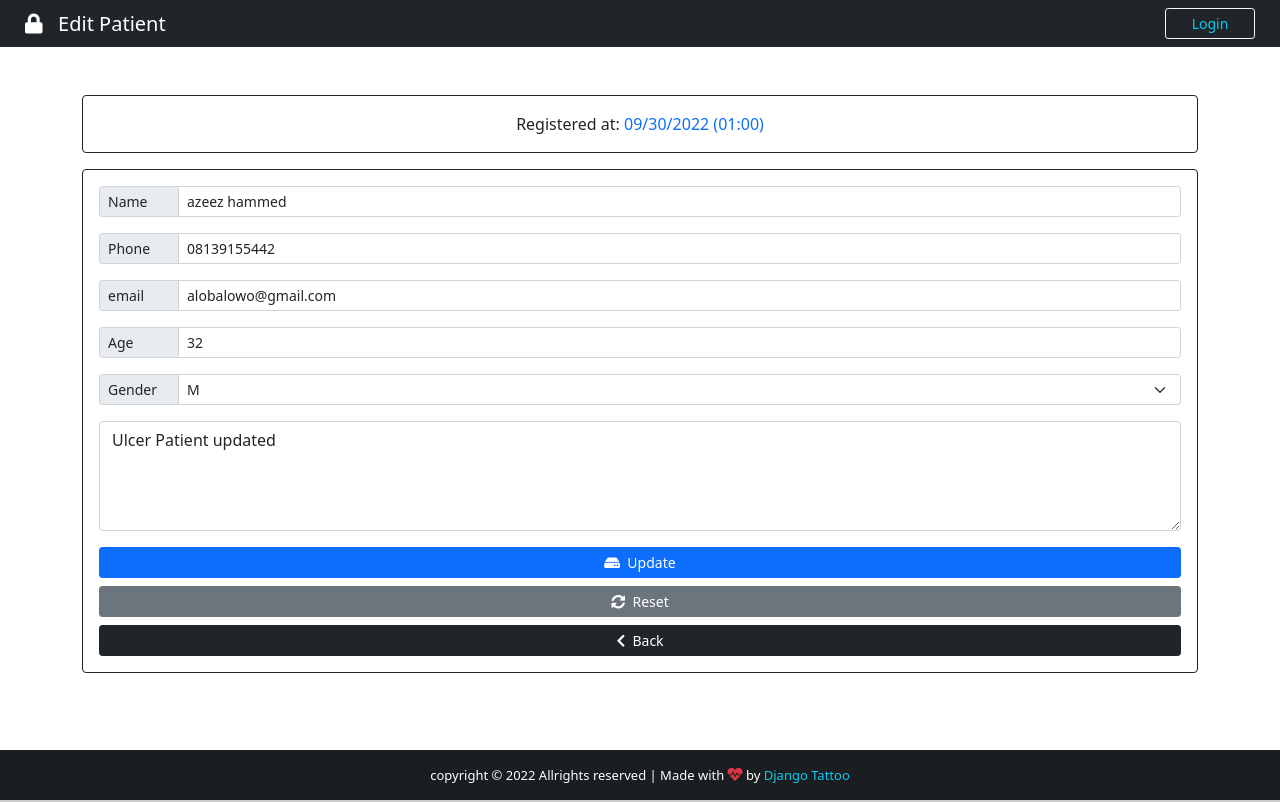
After one commit to Asoliudeen1/Crud-patients-management-system, a Django app: page /edit_patient/1 in a window 1280 px wide. The commit adds this page. Run offline with Django 4.2, Linux system fonts and the light colour scheme; data comes from the database, SQL or seed files in the repository; both versions use the stored data as it was after the commit; some libraries are stand-ins or nearby versions.

Commit message:
edit patient and reset button

```diff
--- a/app/models.py
+++ b/app/models.py
@@ -15,7 +15,7 @@ class Patient(models.Model):
     age = models.CharField(max_length=100)
     gender = models.CharField(max_length=100, null=True, choices=GENDER)
     description = models.TextField(max_length=200, blank=True, null=True)
-    created_at = models.DateField(auto_now_add=True)
+    created_at = models.DateTimeField(auto_now_add=True)
 
     def __str__(self):
         return self.name
--- a/app/templates/app/add_patients.html
+++ b/app/templates/app/add_patients.html
@@ -2,38 +2,43 @@
 
 {% block content %}
 
+
 <div class="container">
     <div class="row">
         <div class="col-lg-12">
-            <div class="card card-body border-dark text-primary mt-5">
-                <span class="text-center"> FILL OUT THE FORM BELOW</span>
+            <div class="card card-body border-dark mt-5">
+
+                <span class="text-center"> {% block title %}<span class="text-primary"> FILL OUT THE FORM BELOW</span>{% endblock title %}</span>
+
             </div>
-            <form action="{% url 'add-patient' %}" method="POST" enctype="multipart/form-data" class="card p-3 border-dark mt-3">
+            <form {% block action %} action="{% url 'add-patient' %}" {% endblock action %} method="POST" enctype="multipart/form-data" class="card p-3 border-dark mt-3">
                 {% csrf_token %}
                 <div class="input-group input-group-sm mb-3">
                     <span class="input-group-text side-label">Name</span>
-                    <input type="text" class="form-control" name="name" placeholder="Patient name" required>
+                    <input type="text" class="form-control" name="name" placeholder="Patient name" required {% block value-name %}{% endblock value-name %}>
                 </div>
 
                 <div class="input-group input-group-sm mb-3">
                     <span class="input-group-text side-label">Phone</span>
-                    <input type="phone" class="form-control" name="phone" placeholder="Patient phone" required>
+                    <input type="phone" class="form-control" name="phone" placeholder="Patient phone" required {% block value-phone %}{% endblock value-phone %}>
                 </div>
 
                 <div class="input-group input-group-sm mb-3">
                     <span class="input-group-text side-label">email</span>
-                    <input type="email" class="form-control" name="email" placeholder="Patient email" required>
+                    <input type="email" class="form-control" name="email" placeholder="Patient email" required {% block value-email %}{% endblock value-email %}>
                 </div>
 
                 <div class="input-group input-group-sm mb-3">
                     <span class="input-group-text side-label">Age</span>
-                    <input type="text" class="form-control" name="age" placeholder="Patient age" required>
+                    <input type="text" class="form-control" name="age" placeholder="Patient age" required {% block value-age %}{% endblock value-age %}>
                 </div>
 
                 <div class="input-group input-group-sm mb-3">
                     <label class="input-group-text side-label">Gender</label>
-                    <select class="form-select" name="gender" required>
+                    <select class="form-select" name="gender" required {% block value-gender %}{% endblock value-gender %}>
+                        {% block option %}
                         <option value="" hidden>Select the gender</option>
+                        {% endblock option %}
                         <option disabled></option>
                         <option>M</option>
                         <option>F</option>
@@ -41,15 +46,22 @@
                 </div>
 
                 <div class="form-group">
-                    <textarea class="form-control" name="description" rows="4" placeholder="Optional"></textarea>
+                    <textarea class="form-control" name="description" rows="4" placeholder="Optional">{% block value-description %}{% endblock value-description %}</textarea>
                 </div>
 
                 <div class="d-grid gap-2 mt-3">
                     <button type="submit" class="btn btn-primary btn-sm">
-                        <i class="fas fa-plus"></i>&nbsp; Add
+                       {% block btn-content %} <i class="fas fa-plus"></i>&nbsp; Add {% endblock btn-content %}
                     </button>
-                    <a href="{% url 'home' %}" class="btn btn-dark btn-sm"><i class="fas fa-chevron-left"></i>&nbsp; Back</a>
+
+                    <!-- RESET BUTTON -->
+                    {% block btn-reset %}{% endblock btn-reset %}
+
+                    <a href="{% url 'patients' %}" class="btn btn-dark btn-sm"><i class="fas fa-chevron-left"></i>&nbsp; Back</a>
                 </div>
+
+                <!-- Input ID  for Update-->
+                {% block id-hidden %}{% endblock id-hidden %}
             </form>
         </div>
     </div>
--- /dev/null
+++ b/app/templates/app/edit_patient.html
@@ -0,0 +1,33 @@
+{% extends 'app/add_patients.html' %}
+
+
+<!-- title from add_patients.html -->
+{% block title %}Registered at: <span class="text-primary">{{patient.created_at | date:'m/d/Y (H:i)'}}</span> {% endblock title %}
+
+
+<!-- EXTENDS ADD Button -->
+{% block btn-content %} <i class="fas fa-hdd"></i>&nbsp; Update {% endblock btn-content %}
+
+<!-- EXTENDS RESET Button -->
+{% block btn-reset %}
+<button type="reset" class="btn btn-secondary btn-sm"><i class="fas fa-sync-alt"></i>&nbsp; Reset </button>
+{% endblock btn-reset %}
+
+
+<!-- EXTENDS form action -->
+{% block action %} action="{% url 'edit-patient' patient.id %}" {% endblock action %}
+
+<!-- Extends all INPUTS from add_patients.html -->
+{% block value-name %} value="{{patient.name}}" {% endblock value-name %}
+{% block value-phone %} value="{{patient.phone}}" {% endblock value-phone %}
+{% block value-email %} value="{{patient.email}}" {% endblock value-email %}
+{% block value-age %} value="{{patient.age}}" {% endblock value-age %}
+{% block value-gender %} value="{{patient.gender}}" {% endblock value-gender %}
+
+{% block option %}<option value="" style="background-color: #d3d3d3; color:#007bff;">{{patient.gender}}</option>{% endblock option %}
+
+{% block value-description %}{{patient.description}}{% endblock value-description %}
+
+
+<!-- INPUT ID PASSED HERE -->
+{% block id-hidden %}<input type="text" name="id" value="{{patient.id}}" hidden>{% endblock id-hidden %}
--- a/app/templates/app/patients.html
+++ b/app/templates/app/patients.html
@@ -39,7 +39,7 @@
                <td>{{patient.gender}}</td>
                <td>{{patient.created_at | date:'m/d/Y'}}</td>
                <td>
-                    <a class="btn btn-primary" href="#" title="Edit Patient">
+                    <a class="btn btn-primary" href="{% url 'edit-patient' patient.id %}" title="Edit Patient">
                         <i class="fas fa-pen"></i>
                     </a>
                </td>
--- a/app/urls.py
+++ b/app/urls.py
@@ -13,5 +13,6 @@ urlpatterns = [
         path('patients/', views.Patients, name='patients'),
         path('add_patient/', views.addPatient, name='add-patient'),
         path('delete_patient/<int:patient_id>', views.deletePatient, name='delete-patient'),
+        path('edit_patient/<int:patient_id>', views.editPatient, name='edit-patient'),
 
 ]
--- a/app/views.py
+++ b/app/views.py
@@ -1,7 +1,3 @@
-
-import email
-from multiprocessing import context
-import re
 from django.shortcuts import render, redirect
 from django.contrib.auth.decorators import login_required
 from django.contrib.auth.models import User
@@ -49,7 +45,12 @@ def logoutpage(request):
 @login_required(login_url='login')
 def addPatient(request):
     if request.method == 'POST':
-        if request.POST.get('name') and request.POST.get('phone') and request.POST.get('email') and request.POST.get('age') and request.POST.get('gender') and (request.POST.get('description') or request.POST.get('description') is ''):
+        if request.POST.get('name') and \
+                request.POST.get('phone') \
+                and request.POST.get('email') \
+                and request.POST.get('age') \
+                and request.POST.get('gender') \
+                or request.POST.get('description'):
             patient = Patient()
             patient.name = request.POST.get('name')
             patient.phone = request.POST.get('phone')
@@ -89,3 +90,25 @@ def deletePatient(request, patient_id):
     patient.delete()
     messages.success(request, "Patient deleted successfully!")
     return redirect('patients')
+
+
+def editPatient(request, patient_id):
+    patient = Patient.objects.get(id=patient_id)
+
+    if request.method == 'POST':
+        patient = Patient.objects.get(id= request.POST.get('id'))
+        if patient != None:
+
+            patient.name = request.POST.get('name')
+            patient.phone = request.POST.get('phone')
+            patient.email = request.POST.get('email')
+            patient.age = request.POST.get('age')
+            patient.gender = request.POST.get('gender')
+            patient.description = request.POST.get('description')
+            patient.save()
+            messages.success(request, 'Patient updated succesfully')
+            return redirect('patients')
+    else:
+
+        context = {'patient': patient,}
+        return render(request, 'app/edit_patient.html', context)
--- a/templates/base.html
+++ b/templates/base.html
@@ -31,6 +31,8 @@
         <title>Add patient</title>
     {% elif '/patients/' in request.path %}
         <title>Patients</title>
+    {% elif '/edit_patient/' in request.path %}
+        <title>Edit Patient</title>
     {% else %}
         <title>home</title>
     {% endif %}
--- a/templates/navbar.html
+++ b/templates/navbar.html
@@ -2,10 +2,15 @@
     <nav class="navbar navbar-expand-ld navbar-dark bg-dark">
         <div class="col-sm">
             <a class="navbar-brand flex-grow-1" style="text-align: center; color: white; margin-left:25px;">
-                {% if request.user.is_authenticated %}
+
+                {% if '/patients/' in request.path %}
                 <i class="fas fa-briefcase-medical"></i>&nbsp;&nbsp; Patients
                 {% elif '/loginpage/' in request.path %}
                 <i class="fas fa-lock"></i>&nbsp;&nbsp; Login
+                {% elif '/edit_patient/' in request.path %}
+                <i class="fas fa-lock"></i>&nbsp;&nbsp; Edit Patient
+                {% elif '/add_patient/' in request.path %}
+                <i class="fas fa-lock"></i>&nbsp;&nbsp; Add Patient
                 {% else %}
                 <i class="fas fa-briefcase-medical"></i>&nbsp;&nbsp; Hospital
                 {% endif %}
```
Also changed, not shown: app/migrations/0002_alter_patient_created_at_alter_patient_description.py (added), db.sqlite3.
